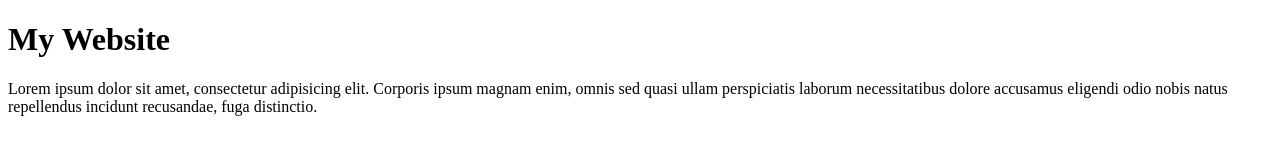
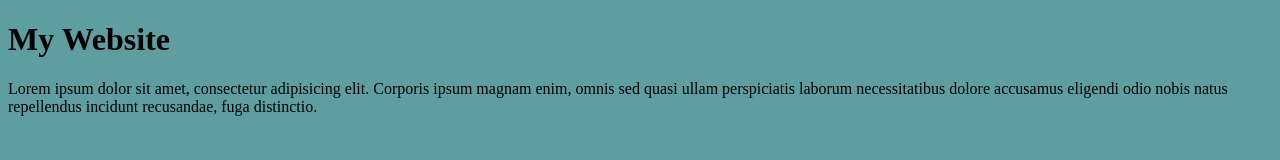
Before and after one commit to vatsmodi/demo1, a plain HTML site: page index.html in a window 1280 px wide. Drawn offline with Linux system fonts and the light colour scheme.

Commit message:
Made CSS file
Made CSS file and put body rule in it

```diff
--- /dev/null
+++ b/css/styles.css
@@ -0,0 +1,3 @@
+body{
+  background-color: cadetblue;
+}
--- a/index.html
+++ b/index.html
@@ -5,6 +5,8 @@
   <meta name="viewport" content="width=device-width, initial-scale=1.0">
   <meta http-equiv="X-UA-Compatible" content="ie=edge">
   <title>My website</title>
+
+  <link rel="stylesheet" href="css/styles.css">
 </head>
 <body>
   <h1>My Website</h1>
```
